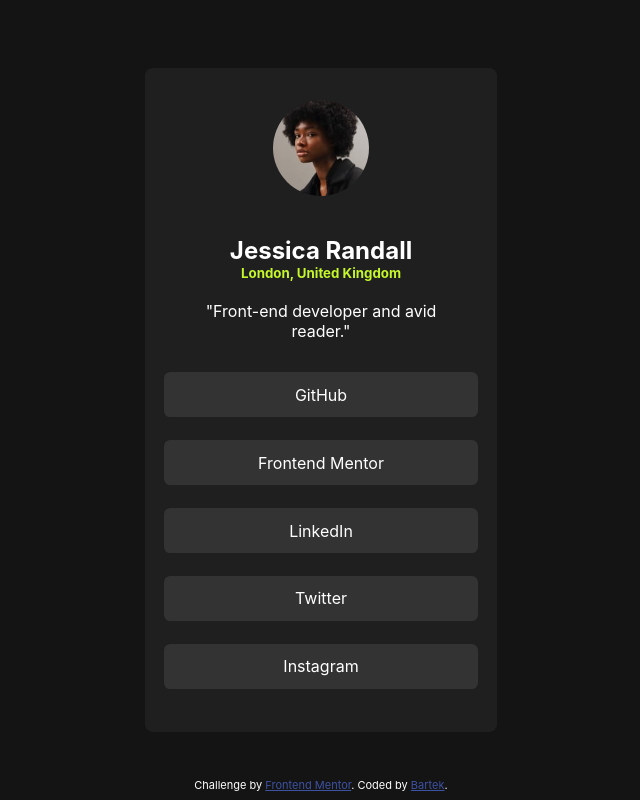
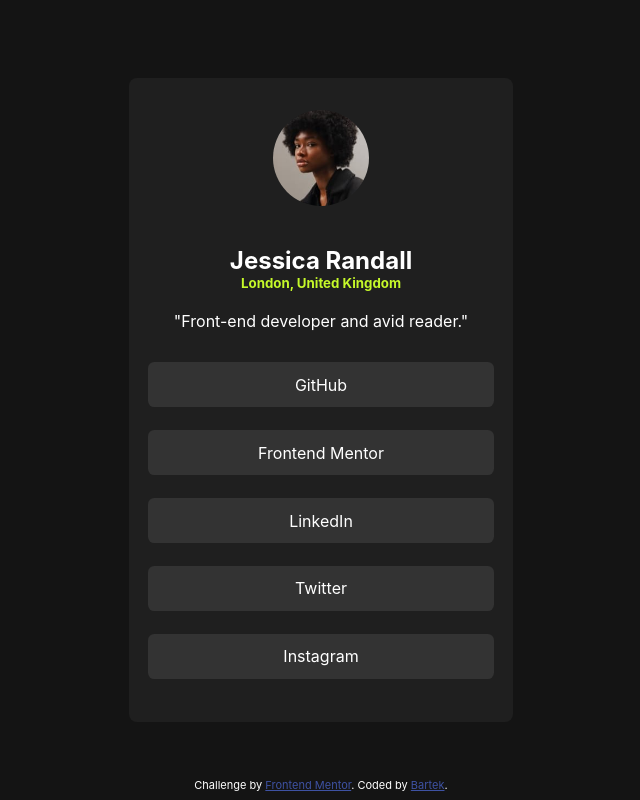
Before and after one commit to KeBartek/social-links-profile-main, a plain HTML site: page index.html in a window 1280 px wide. Shown: the whole page, without its empty margins (319-959 px from the left). Drawn offline with Linux system fonts and the light colour scheme; a web font is replaced by a local one.

Commit message:
Update styles.css

```diff
--- a/styles.css
+++ b/styles.css
@@ -33,7 +33,7 @@ body{
     border-radius: 0.5rem;
     padding: 2rem;
     margin: auto;
-    width: 18rem;
+    width: 20rem;
     height: auto;
     text-align: center;
 }
```
